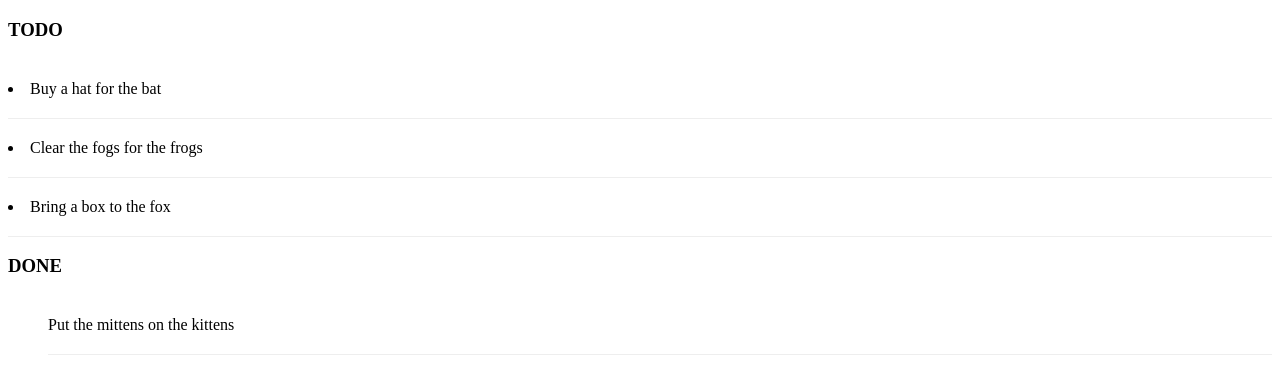
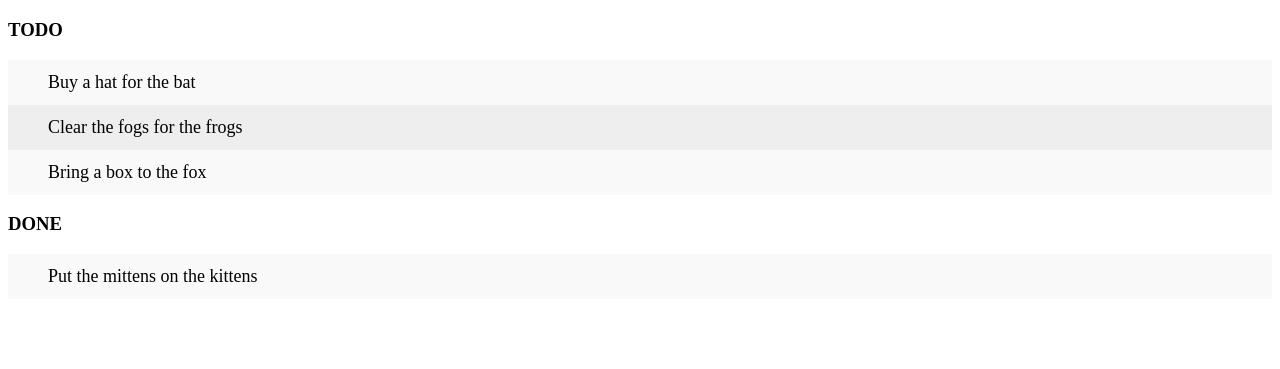
Before and after one commit to alteamucatiranait/to-do-altea, a plain HTML site: page index.html in a window 1280 px wide. Shown: the part 61-430 px from the top of the page. Drawn offline with Linux system fonts and the light colour scheme.

Commit message:
Add basic color changes on item rows

```diff
--- a/index.html
+++ b/index.html
@@ -10,16 +10,29 @@
  h3 {
  text-transform: uppercase;
  }
- li {
- overflow: hidden;
- padding: 20px 0;
- border-bottom: 1px solid #eee;
+ ul {
+ margin: 0;
+ padding: 0;
+ }
+ ul li {
+ cursor: pointer;
+ position: relative;
+ padding: 12px 8px 12px 40px;
+ background: #eee;
+ font-size: 18px;
+ transition: 0.2s;
+ }
+ ul li:nth-child(odd) {
+ background: #f9f9f9;
+ }
+ ul li:hover {
+ background: #ddd;
  }
  </style>
  </head>
  <body>
  <h1>TODO list</h1>
- <h3>Todo</h3
+ <h3>Todo</h3>
  <ul>
  <li>Buy a hat for the bat</li>
  <li>Clear the fogs for the frogs</li>
```
Lines whose indentation alone changed are shown as unchanged.
